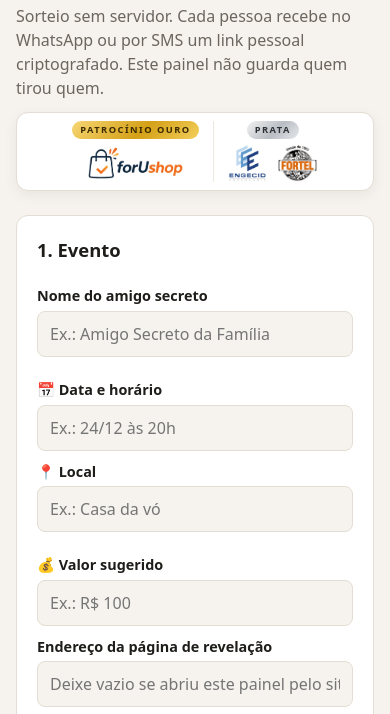
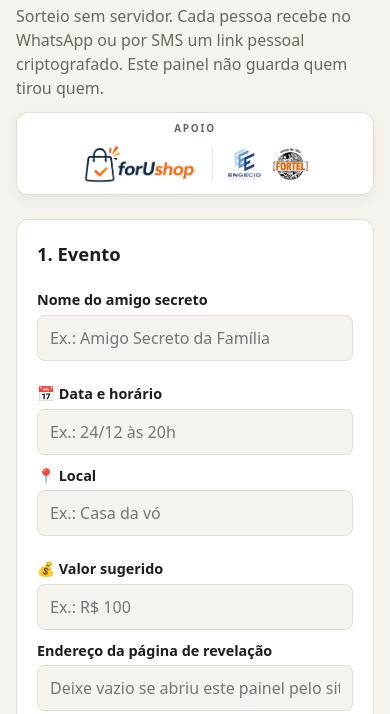
Before and after one commit to GustavoMilchereit/App-Amigos-Secreto, a plain HTML site: page painel.html in a window 390 px wide. Shown: the part 59-773 px from the top of the page. Drawn offline with Linux system fonts and the light colour scheme.

Commit message:
Patrocínio sem rótulos de nível: hierarquia só por tamanho e posição
Co-Authored-By: Claude Opus 5.5 <noreply@anthropic.com>
Claude-Session: https://claude.ai/code/session_01PXASYmh7AbMJK8492EEfEd

```diff
--- a/painel.html
+++ b/painel.html
@@ -53,17 +53,16 @@
   .apoio-topo .faixa + .faixa { padding-top: 8px; border-top: 1px solid #ece7df; }
   .apoio-topo .logos { display: flex; align-items: center; gap: 10px; }
   .apoio-topo img { display: block; width: auto; }
-  .apoio-topo .ouro img { height: 46px; }
-  .apoio-topo .prata img { height: 44px; }
-  .selo-nivel { font-size: .58rem; font-weight: 800; letter-spacing: .16em; text-transform: uppercase; padding: 2px 8px; border-radius: 999px; color: #3b2a00; }
-  .selo-nivel.ouro { background: linear-gradient(135deg, #f7d774, #d4a017 55%, #f3cf5b); }
-  .selo-nivel.prata { background: linear-gradient(135deg, #f2f2f2, #b9bec4 55%, #e6e8ea); color: #2c3136; }
+  .apoio-topo .rotulo { font-size: .62rem; font-weight: 700; letter-spacing: .18em; text-transform: uppercase; color: #6b665e; }
+  .apoio-topo .ouro img { height: 52px; }
+  .apoio-topo .prata img { height: 40px; }
   @media (max-width: 560px) {
     .topo { flex-direction: column; gap: 12px; }
-    .apoio-topo { flex-direction: row; justify-content: center; align-self: stretch; gap: 14px; padding: 8px 10px; }
+    .apoio-topo { flex-direction: row; flex-wrap: wrap; justify-content: center; align-items: center; align-self: stretch; gap: 6px 14px; padding: 8px 10px; }
+    .apoio-topo .rotulo { flex-basis: 100%; text-align: center; }
     .apoio-topo .faixa + .faixa { padding: 0 0 0 14px; border-top: 0; border-left: 1px solid #ece7df; }
-    .apoio-topo .ouro img { height: 38px; }
-    .apoio-topo .prata img { height: 38px; }
+    .apoio-topo .ouro img { height: 44px; }
+    .apoio-topo .prata img { height: 34px; }
     .topo h1 { font-size: 1.45rem; }
   }
   .contador { font-weight: 500; color: var(--muted); font-size: .9rem; }
@@ -109,8 +108,9 @@
       <p class="sub">Sorteio sem servidor. Cada pessoa recebe no WhatsApp ou por SMS um link pessoal criptografado. Este painel não guarda quem tirou quem.</p>
     </div>
     <div class="apoio-topo" aria-label="Patrocinadores">
-      <div class="faixa ouro"><span class="selo-nivel ouro">Patrocínio Ouro</span><div class="logos"><img src="forushop.png" alt="forUshop"></div></div>
-      <div class="faixa prata"><span class="selo-nivel prata">Prata</span><div class="logos"><img src="engecid.png" alt="Engecid Engenharia"><img src="fortel.png" alt="Fortel"></div></div>
+      <span class="rotulo">Apoio</span>
+      <div class="faixa ouro"><div class="logos"><img src="forushop.png" alt="forUshop"></div></div>
+      <div class="faixa prata"><div class="logos"><img src="engecid.png" alt="Engecid Engenharia"><img src="fortel.png" alt="Fortel"></div></div>
     </div>
   </header>
 
```
Also changed, not shown: index.html (+7 -8 lines), README.md.
